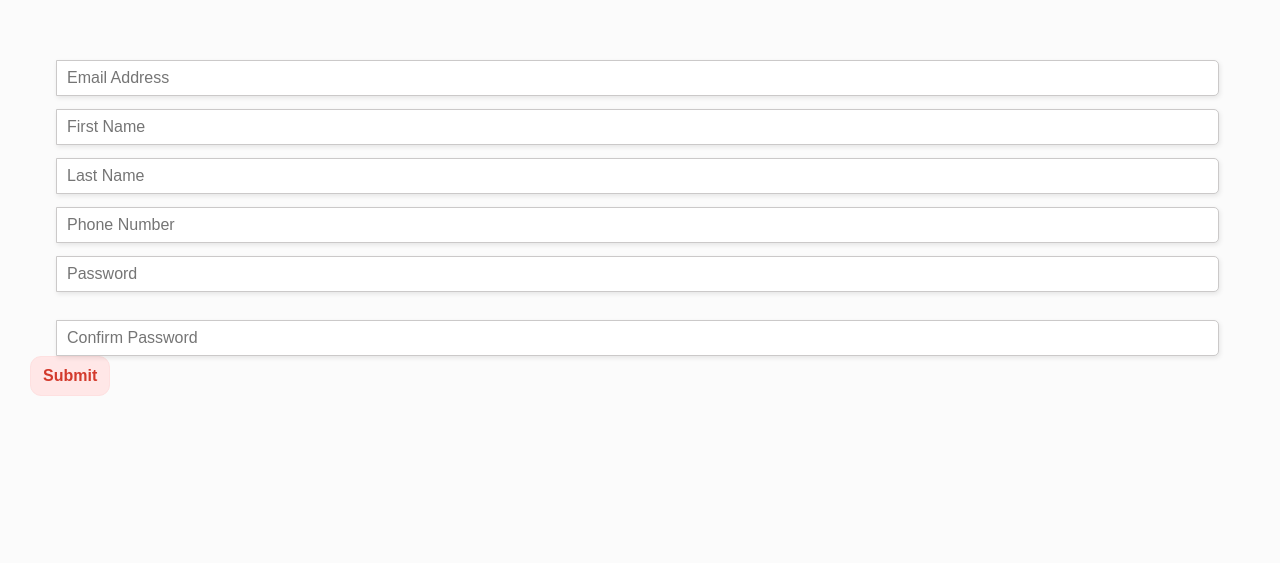
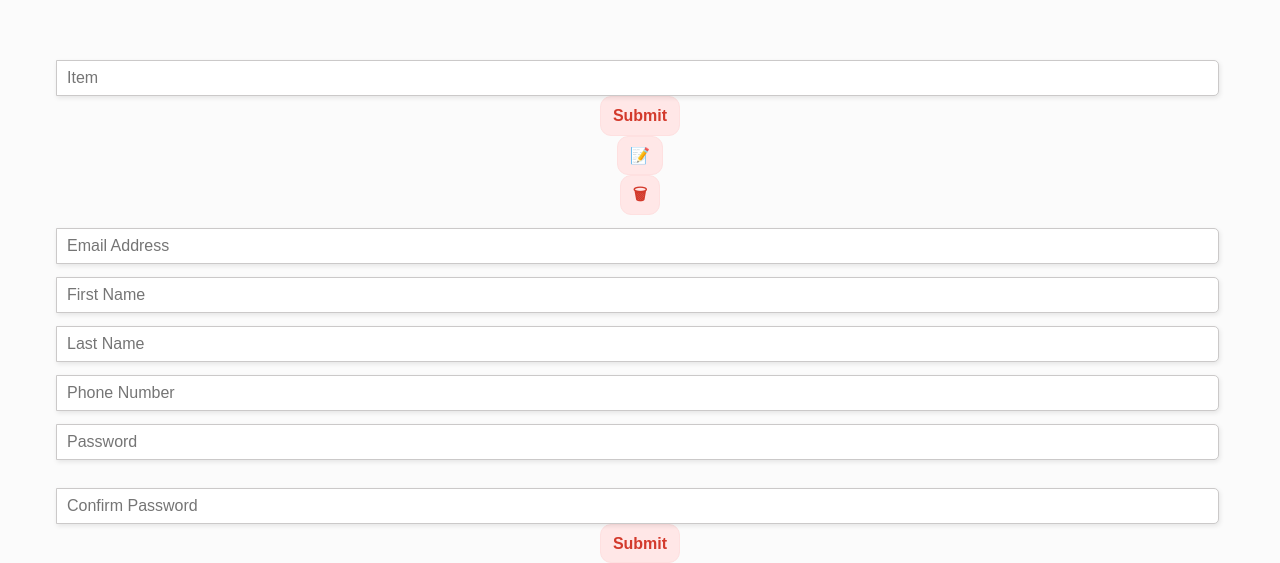
Before and after one commit to ChloeCCPeng/Phase-4-project-secret-santa, a React (Create React App) app in the folder client/: page / in a window 1280 px wide. Shown: the part 1067-1630 px from the top of the page. Before the commit the page ends 1463 px from the top, so only its background shows below. Built offline with nearby package versions, Linux system fonts and the light colour scheme; no server answers; a web font is replaced by a local one.

Commit message:
Center all buttons

```diff
--- a/client/src/components/SignUp.js
+++ b/client/src/components/SignUp.js
@@ -19,7 +19,7 @@ function SignUp() {
 
   return (
     <div class="form-group has-success">
-      {/* <User /> */}
+      <User />
       <form className="sign-up" onSubmit={console.log()} >
         <input className="email" type="text" id="email_id" placeholder="Email Address" value="" onChange={console.log()}/>
         <input className="first_name" type="text" id="first_name" placeholder="First Name" value="" onChange={console.log()} />
--- a/client/src/index.css
+++ b/client/src/index.css
@@ -73,6 +73,8 @@ button {
   touch-action: manipulation;
   white-space: nowrap;
   word-break: break-word;
+  margin: 0 auto;
+  display: block;
 }
 
 button:active,
```
Also changed, not shown: 1 other file (tests, documents, lock files or other folders).
